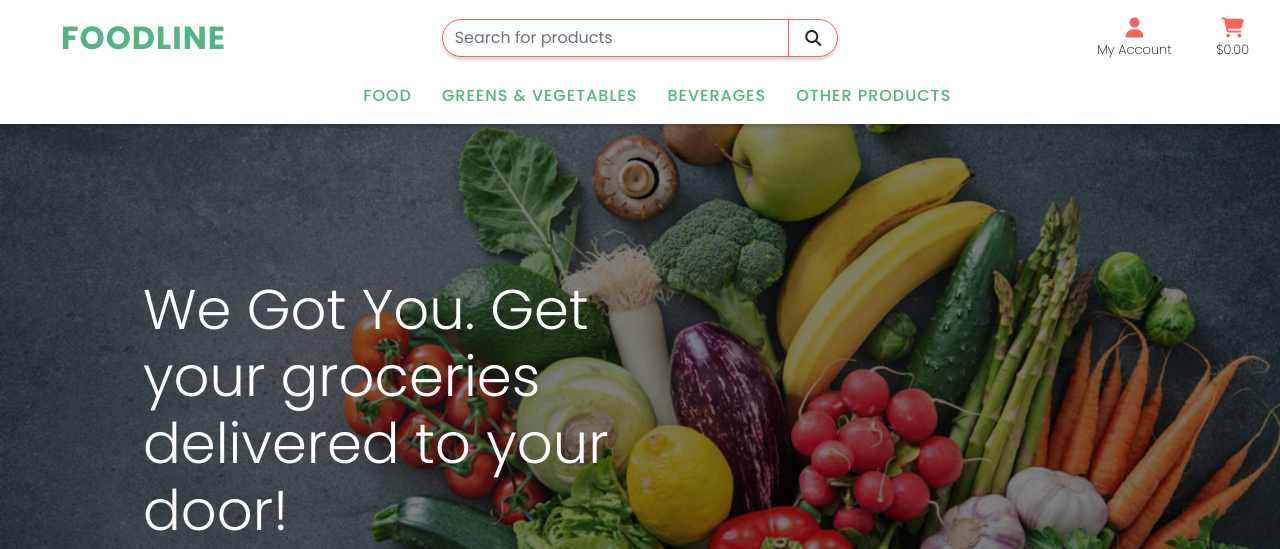
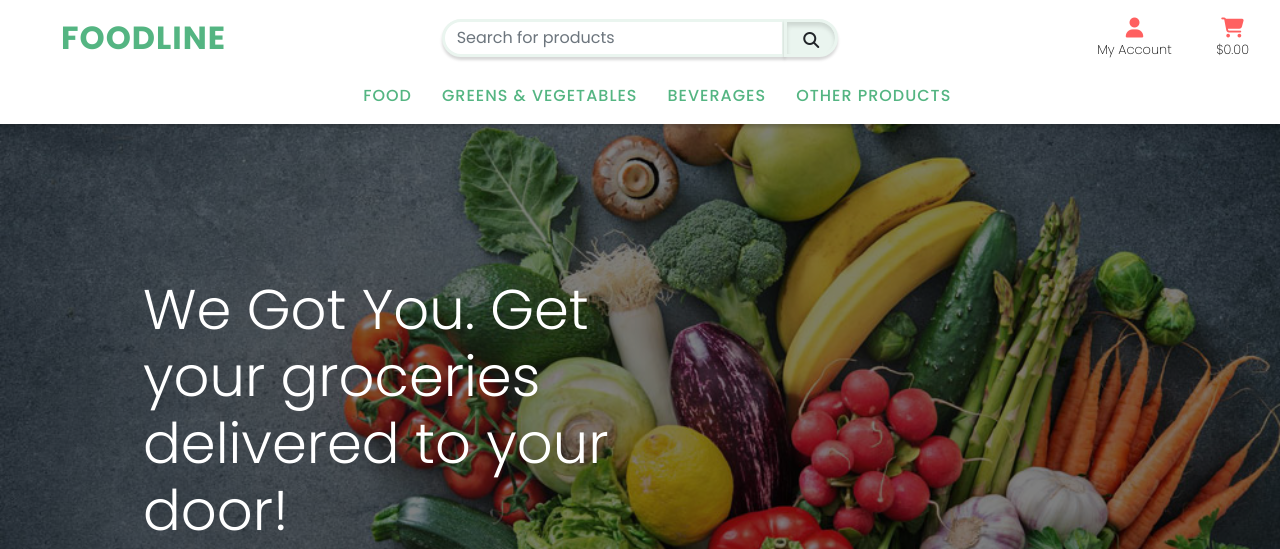
Before and after one commit to Code-Institute-Submissions/foodline, a Django app: page / in a window 1280 px wide. Shown: the top 549 px of the page. Run offline with Django 3.2, Linux system fonts and the light colour scheme; some libraries are stand-ins or nearby versions.

Commit message:
Style change to search bar in navigation

```diff
--- a/static/css/base.css
+++ b/static/css/base.css
@@ -88,20 +88,29 @@ body {
 
 .search-bar,
 .search-btn {
-    border: 1px solid #FF6060;
+    border: 3px solid #EAF5EF;
     border-radius: 20px;
-    box-shadow: 0 3px 3px rgb(0 0 0 / 0.16);
+    box-shadow: 0 3px 3px rgb(0 0 0 / 0.16), inset 0 4px 4px rgb(0 0 0 / 0.12);
+    background: #EAF5EF;
 }
 
-.search-btn:hover {
-    background: #FF6060;
+.search-bar {
+    background: white;
+    box-shadow: 0 3px 3px rgb(0 0 0 / 0.16), inset 0 0 0;
+}
+
+.search-btn:hover,
+.search-bar:hover {
+    background: #EAF5EF;
+    box-shadow: 0 3px 3px rgb(0 0 0 / 0.16), inset 0 0 0 rgb(0 0 0 / 0.12);
+    color: #FF6060;
 }
 
 .search-bar:hover,
 .search-bar:active,
 .search-bar:focus {
     background: transparent;
-    border: 1px solid #FC7A57;
+    border: 3px solid #EAF5EF;
     border-radius: 20px;
     color: black;
     font-weight: 500;
```
